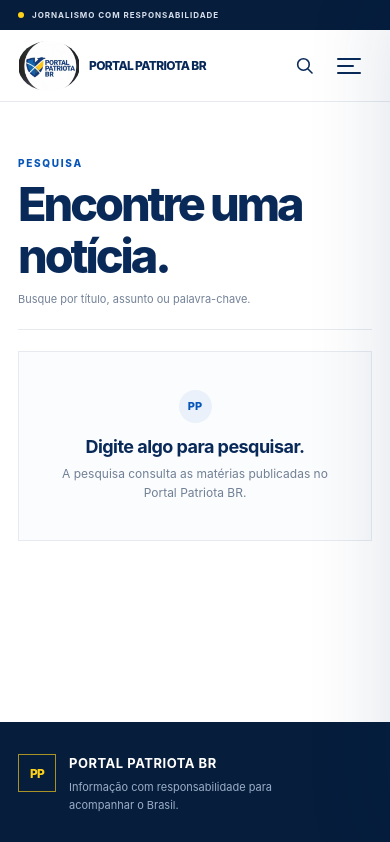
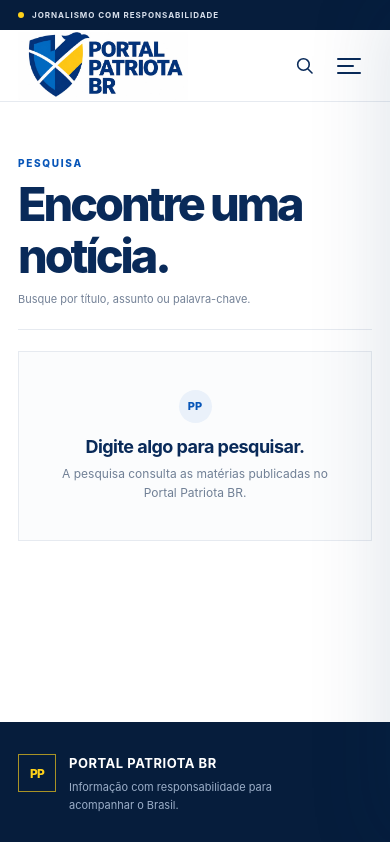
Before and after one commit to eferreiraalbernaz-cloud/portalpatriota, a Next.js app: page /busca in a window 390 px wide. Shown: the top 842 px of the page. Built offline with nearby package versions, Linux system fonts and the light colour scheme; no server answers; the database is empty.

Commit message:
Fix featured news desktop overflow and use supplied logo without duplicate label

```diff
--- a/app/globals.css
+++ b/app/globals.css
@@ -33,7 +33,8 @@ button:focus-visible, a:focus-visible, input:focus-visible, textarea:focus-visib
 .site-header { height: 88px; background: #fff; border-bottom: 1px solid var(--line); position: relative; z-index: 20; }
 .header-inner { width: min(1160px, calc(100% - 64px)); height: 100%; margin: 0 auto; display: flex; align-items: center; justify-content: space-between; }
 .brand { display: inline-flex; align-items: center; gap: 9px; min-width: 0; }
-.brand-mark { width: 75px; height: 60px; object-fit: contain; border-radius: 50%; background: white; }
+.brand-mark { width: 200px; height: 84px; object-fit: contain; background: white; }
+.brand-mark-official { object-fit: cover; }
 .brand-name { max-width: 140px; color: var(--navy); font-family: var(--display); font-size: 14px; line-height: 1.1; font-weight: 800; letter-spacing: -.055em; }
 .header-tools { display: flex; align-items: center; gap: 21px; }
 .icon-button, .menu-button, .close-button, .search-dismiss { border: 0; background: transparent; color: var(--navy); }
@@ -126,9 +127,10 @@ button:focus-visible, a:focus-visible, input:focus-visible, textarea:focus-visib
 .news-card-link:hover h3 { color: var(--blue); }
 .news-card p { margin: 0 0 14px; color: #69798e; font-size: 12px; line-height: 1.6; }
 .read-more { display: inline-flex; gap: 7px; color: var(--blue); font-size: 10px; font-weight: 700; }
-.news-card-featured { display: grid; grid-template-columns: 1.24fr .76fr; min-height: 340px; background: var(--mist); }
+.news-card-featured { min-height: 340px; background: var(--mist); }
+.news-card-featured > .news-card-link { display: grid; grid-template-columns: minmax(0, 1.24fr) minmax(0, .76fr); min-height: inherit; }
 .news-card-featured .news-image-wrap { height: 100%; min-height: 340px; aspect-ratio: auto; }
-.news-card-featured .news-card-copy { align-self: center; padding: 38px 37px; }
+.news-card-featured .news-card-copy { min-width: 0; overflow-wrap: anywhere; align-self: center; padding: 38px 37px; }
 .news-card-featured h3 { max-width: 430px; margin: 15px 0 11px; font-size: clamp(25px, 3vw, 36px); line-height: 1.12; }
 .news-card-featured p { font-size: 13px; }
 .news-card-featured .read-more { margin-top: 6px; }
@@ -458,7 +460,7 @@ button:focus-visible, a:focus-visible, input:focus-visible, textarea:focus-visib
   .topline { height: 30px; font-size: 8px; }
   .topline-right { display: none !important; }
   .site-header { height: 72px; }
-  .brand-mark { width: 62px; height: 50px; }
+  .brand-mark { width: 170px; height: 68px; }
   .brand-name { max-width: 123px; font-size: 12px; }
   .header-tools { gap: 6px; }
   .icon-button { width: 39px; }
@@ -475,7 +477,8 @@ button:focus-visible, a:focus-visible, input:focus-visible, textarea:focus-visib
   .lead-section { padding-bottom: 54px; }
   .section-heading { margin-bottom: 15px; }
   .section-heading h2 { font-size: 24px; }
-  .news-card-featured { display: block; min-height: auto; }
+  .news-card-featured { min-height: auto; }
+  .news-card-featured > .news-card-link { display: block; }
   .news-card-featured .news-image-wrap { min-height: 0; aspect-ratio: 1.5; }
   .news-card-featured .news-card-copy { padding: 18px 16px 19px; }
   .news-card-featured h3 { margin: 11px 0 9px; font-size: 25px; }
--- a/components/site-header.tsx
+++ b/components/site-header.tsx
@@ -6,6 +6,7 @@ import { useEffect, useState } from "react";
 import { CATEGORIES } from "@/lib/categories";
 
 export function SiteHeader({ siteName, logoUrl }: { siteName: string; logoUrl: string }) {
+  const officialLogo = !logoUrl || logoUrl === "/brand/portal-patriota-br.png" || logoUrl === "/brand/logo-oficial.png";
   const [menuOpen, setMenuOpen] = useState(false);
   const [searchOpen, setSearchOpen] = useState(false);
 
@@ -22,8 +23,7 @@ export function SiteHeader({ siteName, logoUrl }: { siteName: string; logoUrl: s
     <header className="site-header">
       <div className="header-inner">
         <Link className="brand" href="/" aria-label="Portal Patriota BR, página inicial">
-          <Image src={logoUrl || "/brand/portal-patriota-br.png"} alt="" width={82} height={64} priority className="brand-mark" />
-          <span className="brand-name">{siteName}</span>
+          <Image src={officialLogo ? "/brand/logo-oficial.png" : logoUrl} alt={siteName} width={200} height={84} priority className={`brand-mark${officialLogo ? " brand-mark-official" : ""}`} />
         </Link>
         <div className="header-tools">
           <button className="icon-button" aria-label="Abrir pesquisa" onClick={() => { setSearchOpen(true); setMenuOpen(false); }}>
```
Also changed, not shown: public/brand/logo-oficial.png (added).
